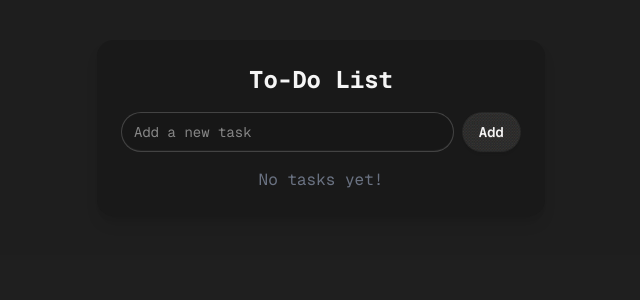
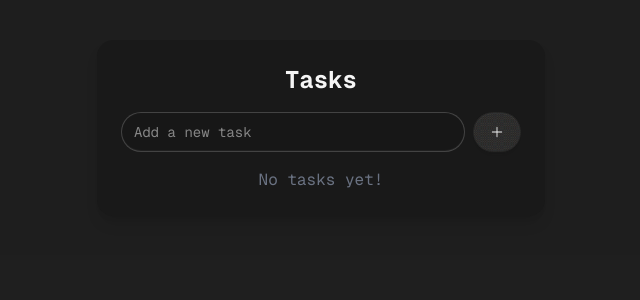
Before and after one commit to hieudoanm/today.do, a Next.js app: page / in a window 1280 px wide. Shown: the top 300 px of the page, without its empty margins (319-959 px from the left). Built offline with nearby package versions, Linux system fonts and the light colour scheme.

Commit message:
add icons

```diff
--- a/package.json
+++ b/package.json
@@ -40,7 +40,8 @@
 		"@capacitor/ios": "7.4.3",
 		"next": "15.5.4",
 		"react": "19.1.1",
-		"react-dom": "19.1.1"
+		"react-dom": "19.1.1",
+		"react-icons": "5.5.0"
 	},
 	"devDependencies": {
 		"@capacitor/cli": "7.4.3",
--- a/src/pages/index.tsx
+++ b/src/pages/index.tsx
@@ -1,6 +1,7 @@
 import { Task, useIndexedDB } from '@today.do/hooks/useIndexedDB';
 import { NextPage } from 'next';
 import { useEffect, useState } from 'react';
+import { PiPlus, PiX } from 'react-icons/pi';
 
 const HomePage: NextPage = () => {
 	const { database, list, add, update, remove } = useIndexedDB<Task>({
@@ -39,7 +40,7 @@ const HomePage: NextPage = () => {
 	return (
 		<div className="bg-base-200 flex h-screen flex-col items-center py-0 md:min-h-screen md:py-10">
 			<div className="bg-base-100 h-screen w-full max-w-md rounded-none p-6 shadow-lg md:h-auto md:rounded-2xl">
-				<h1 className="mb-4 text-center text-2xl font-bold">To-Do List</h1>
+				<h1 className="mb-4 text-center text-2xl font-bold">Tasks</h1>
 
 				{/* Input Section */}
 				<div className="mb-4 flex gap-2">
@@ -52,7 +53,7 @@ const HomePage: NextPage = () => {
 						onKeyDown={(e) => e.key === 'Enter' && handleAdd()}
 					/>
 					<button className="btn btn-glass" onClick={handleAdd}>
-						Add
+						<PiPlus />
 					</button>
 				</div>
 
@@ -70,7 +71,7 @@ const HomePage: NextPage = () => {
 								<span className={`text-lg ${todo.completed ? 'text-gray-500 line-through' : ''}`}>{todo.text}</span>
 							</div>
 							<button className="btn btn-sm btn-error" onClick={() => handleDelete(todo.id)}>
-								✕
+								<PiX />
 							</button>
 						</li>
 					))}
```
Also changed, not shown: 5 other files (tests, documents, lock files or other folders).
